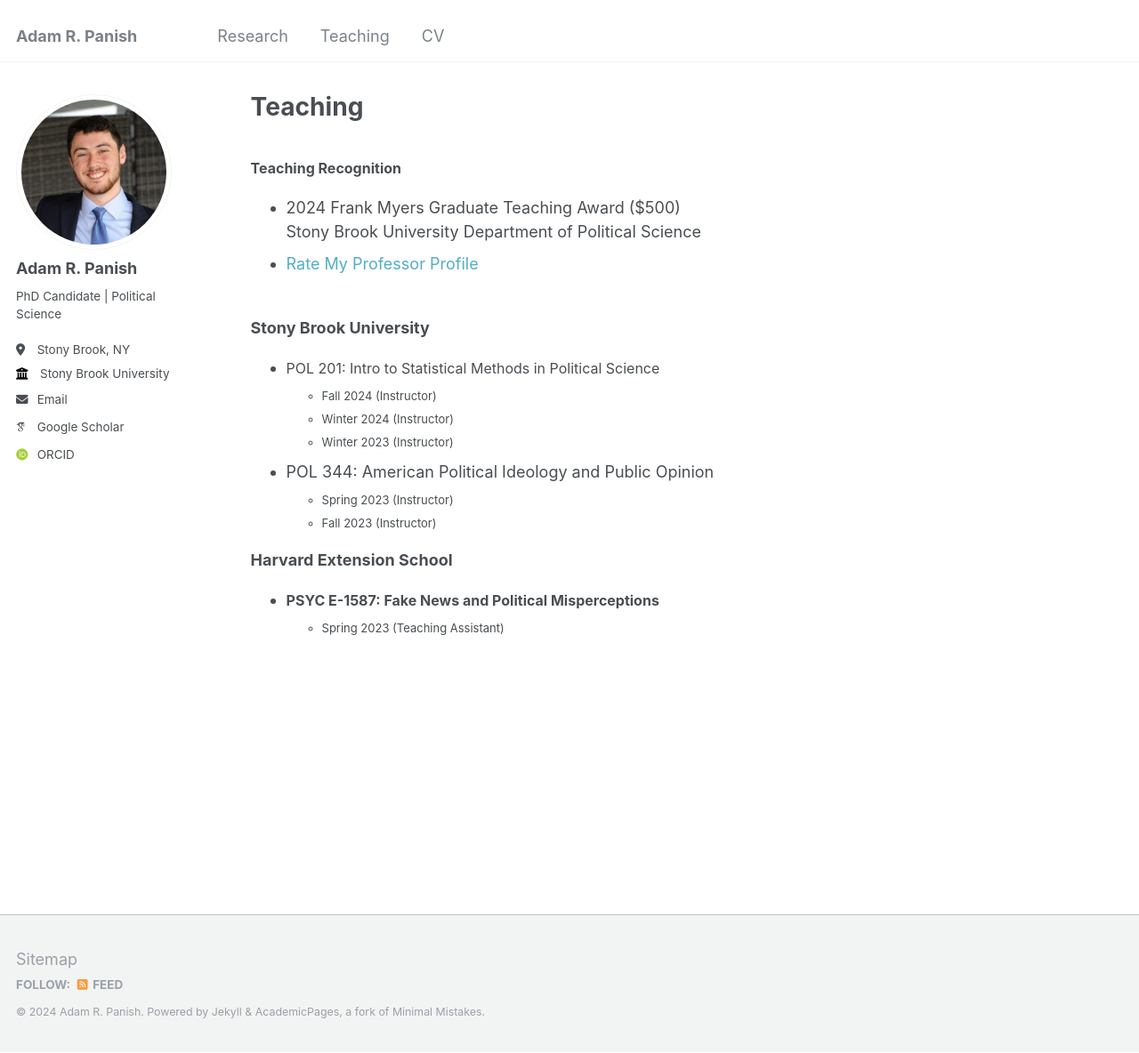
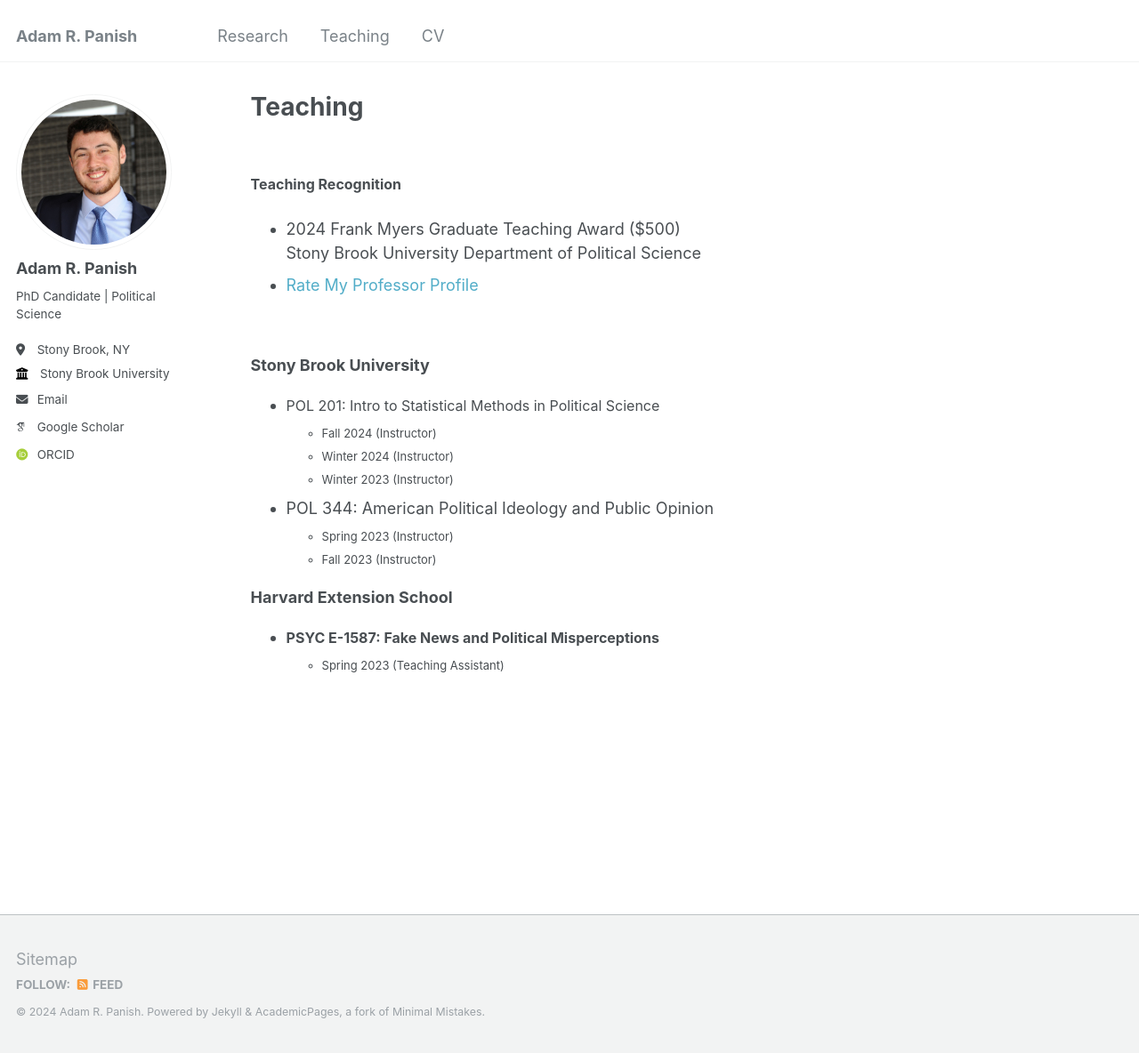
Before and after one commit to adampanish/adampanish.github.io, a Jekyll site: the page built from _pages/teaching.html, in a window 1280 px wide and 1184 px high. Shown: the whole window at 89% size. Built offline with Jekyll 4.4.1, drawn with Linux system fonts in a browser that asks for light colours; some web fonts are replaced.

Commit message:
Update teaching.html

```diff
--- a/_pages/teaching.html
+++ b/_pages/teaching.html
@@ -6,14 +6,14 @@ author_profile: true
 ---
 
 <br>
-<font size=3><b>Teaching Recognition</b></font>
+<p style="margin-bottom:1;"><font size=3><b>Teaching Recognition</b></font></p>
 <ul>
   <li>2024 Frank Myers Graduate Teaching Award ($500) <br>
 Stony Brook University Department of Political Science</li>
 <li><a href="https://www.ratemyprofessors.com/professor/2897587" style="text-decoration:none;">Rate My Professor Profile</a></li></ul>
 
 <br>
-<font size=4><b>Stony Brook University</b></font>
+<p style="margin-bottom:0;"><font size=4><b>Stony Brook University</b></font></p>
 <ul>
 <li><font size=3>POL 201: Intro to Statistical Methods in Political Science</font>
 <ul><font size=2>
```
